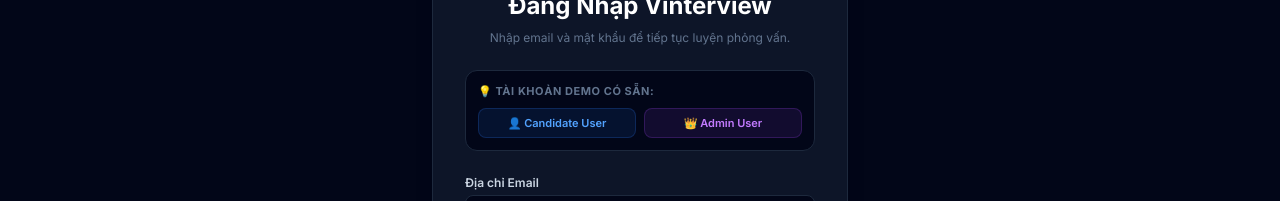
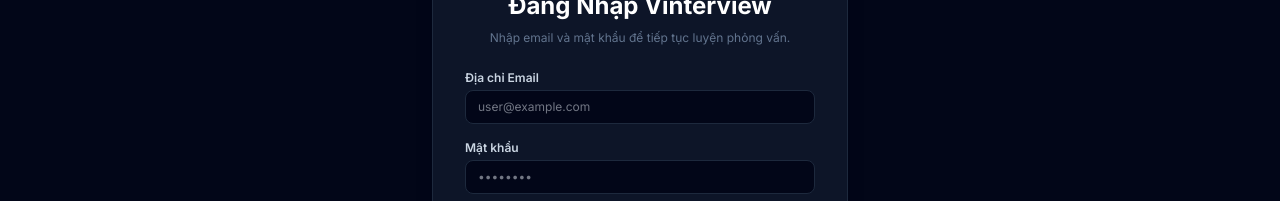
Before and after one commit to hoducvinhh/vinterview, a Next.js app in the folder apps/web/: page /login in a window 1280 px wide. Shown: the part 220-421 px from the top of the page. Built offline with nearby package versions, Linux system fonts and the light colour scheme; no server answers.

Commit message:
feat: implement login page with authentication form and validation feedback

```diff
--- a/apps/web/src/app/login/page.tsx
+++ b/apps/web/src/app/login/page.tsx
@@ -46,34 +46,6 @@
           </div>
         )}
 
-        {/* Demo Account Quick Fill Helper */}
-        <div className="bg-slate-50 dark:bg-slate-950 p-3 rounded-xl border border-slate-200 dark:border-slate-800 space-y-2">
-          <span className="text-[11px] font-bold text-slate-500 uppercase tracking-wider block">
-            💡 Tài khoản Demo có sẵn:
-          </span>
-          <div className="flex gap-2">
-            <button
-              type="button"
-              onClick={() => {
-                setEmail('user@vinterview.com');
-                setPassword('Password123!');
-              }}
-              className="flex-1 py-1.5 px-2 text-[11px] font-semibold bg-blue-500/10 text-blue-600 dark:text-blue-400 rounded-lg border border-blue-500/20 hover:bg-blue-500/20 transition-all cursor-pointer"
-            >
-              👤 Candidate User
-            </button>
-            <button
-              type="button"
-              onClick={() => {
-                setEmail('admin@vinterview.com');
-                setPassword('Password123!');
-              }}
-              className="flex-1 py-1.5 px-2 text-[11px] font-semibold bg-purple-500/10 text-purple-600 dark:text-purple-400 rounded-lg border border-purple-500/20 hover:bg-purple-500/20 transition-all cursor-pointer"
-            >
-              👑 Admin User
-            </button>
-          </div>
-        </div>
 
 
         <form onSubmit={handleSubmit} className="space-y-4">
```
